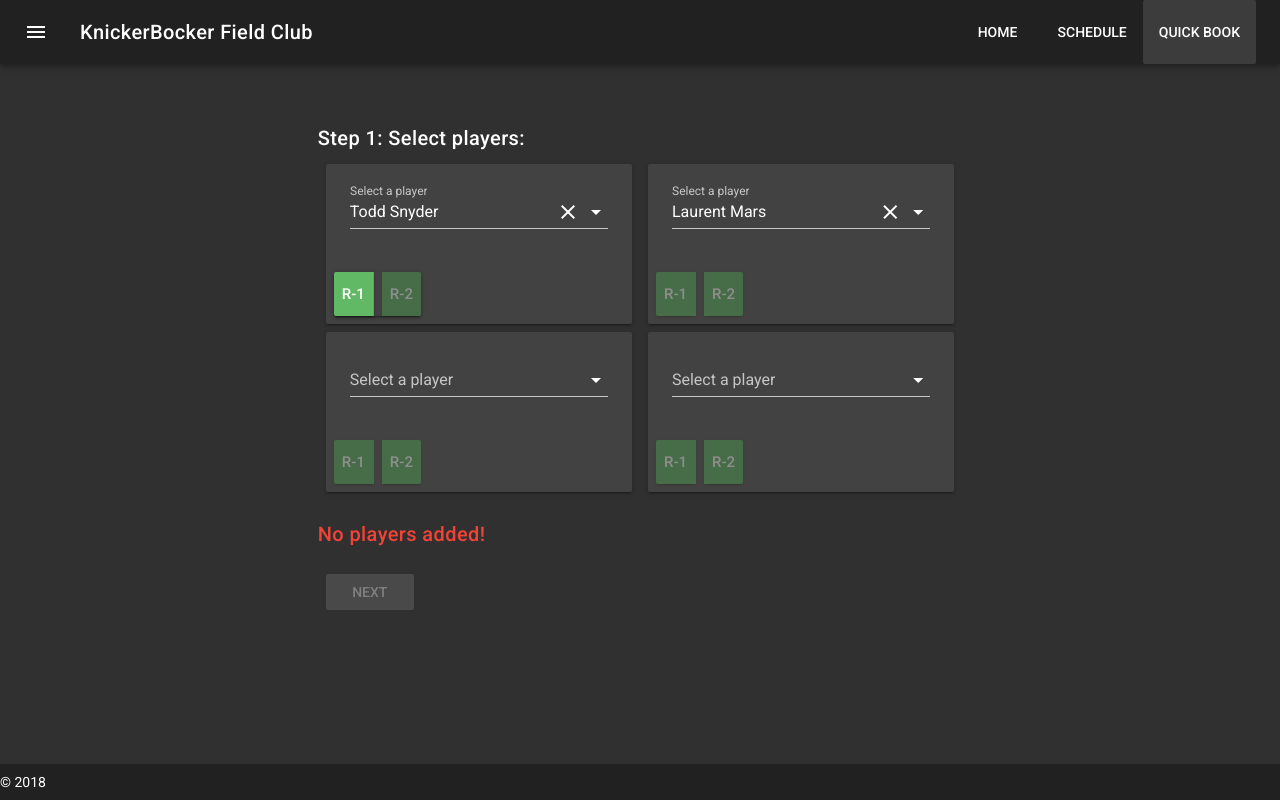
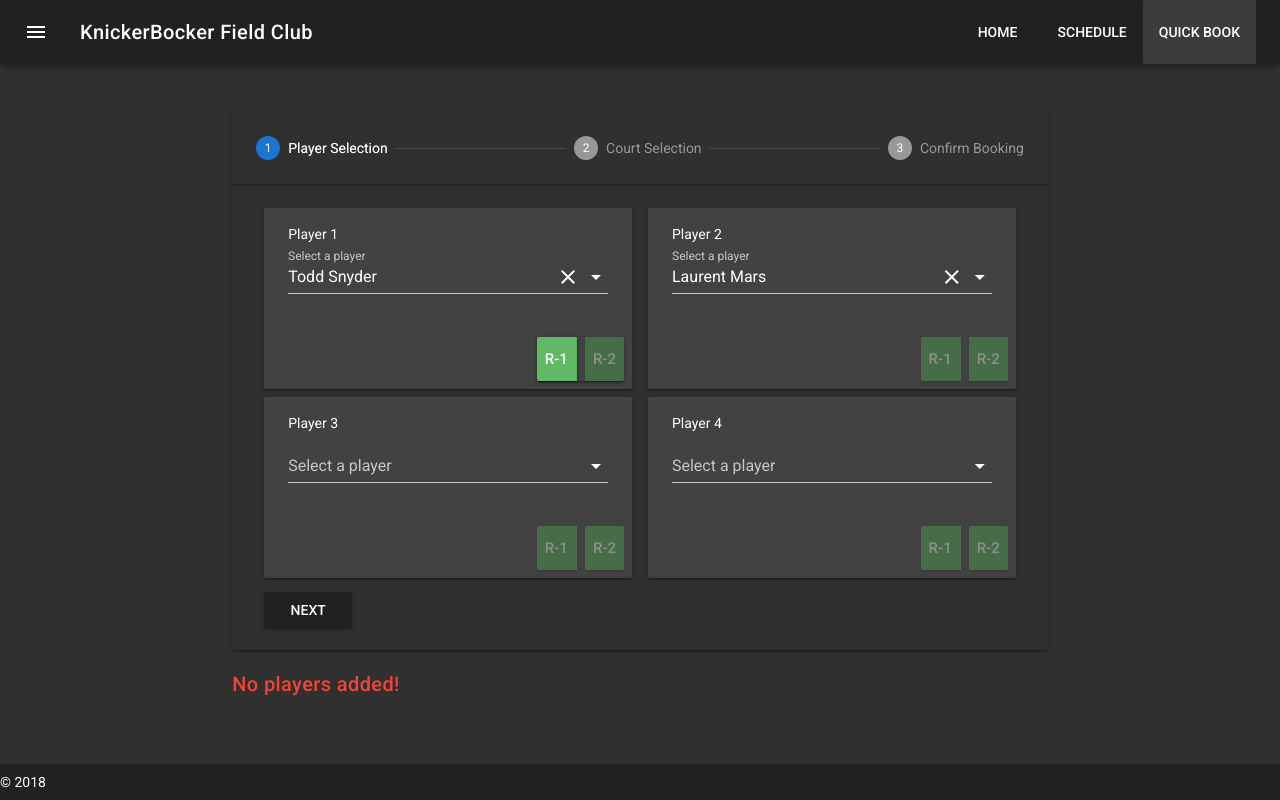
Before and after one commit to dfimiarz/clubhouse-frontend, a Vue app: page /sessions/new in a window 1280 px wide. Built offline with nearby package versions, Linux system fonts and the light colour scheme.

Commit message:
Implemented stepper

```diff
--- a/src/components/AddSession.vue
+++ b/src/components/AddSession.vue
@@ -2,7 +2,7 @@
 <template>
   <v-container fluid fill-height="" >
     <v-layout justify-space-around="" align-start wrap="">
-      <v-flex  sm12 md10 lg8 xl6>
+      <v-flex  sm12 lg10 xl8>
         <regular-match-booking></regular-match-booking>
         <!--
         <v-tabs
--- a/src/components/RegularMatchBooking.vue
+++ b/src/components/RegularMatchBooking.vue
@@ -2,7 +2,16 @@
 <v-container fluid fill-height>
   <v-layout justify-center="" align-center="">
     <v-flex xs12 lg10>
-      <div class="title my-3"> {{ currentTitle }} </div>
+      <v-stepper v-model="bookingStep">
+        <v-stepper-header>
+          <v-stepper-step :complete="e1 > 1" step="1">Player Selection</v-stepper-step>
+          <v-divider></v-divider>
+          <v-stepper-step :complete="e1 > 2" step="2">Court Selection</v-stepper-step>
+          <v-divider></v-divider>
+          <v-stepper-step step="3">Confirm Booking</v-stepper-step>
+        </v-stepper-header>
+        <v-stepper-items>
+          <v-stepper-content step="1">
             <v-layout wrap="" row justify-start="" align-center="">
               <v-flex
                 v-for="(player, index) in match.players"
@@ -13,61 +22,37 @@
                 <!--<player-booking :player="match.players[n-1]" v-on:remove-player="removePlayer" v-if="match.players[n-1] != null"></player-booking>-->
                 <player-selector :index="index" :player="player" v-on:player-updated="updatePlayer" v-on:repeat-status-updated="updateRepeaterStatus"></player-selector>
               </v-flex>
-            <!--
-            <v-flex xs12 md6 class="mb-2" v-if="canAddPlayer()" >
-              <v-card
-                raised=""
-                class="mx-2"
-              >
-                <v-card-text>
-                  <v-layout justify-start="" align-center="" row wrap >
-                    <v-flex xs12 class="px-2">
-                      <v-autocomplete
-                      :items="clubMembers"
-                      item-text="name"
-                      item-value="id"
-                      v-model="selectedMember"
-                      return-object
-                      label="Add a player"
+              <v-btn @click="bookingStep = 2">
+                Next
+              </v-btn>
+          </v-layout>
+          </v-stepper-content>
+          <v-stepper-content step="2">
+            Court selection step
+            <v-btn @click="bookingStep = 1">
+                Players
+              </v-btn>
+            <v-btn @click="bookingStep = 3">
+                Next
+              </v-btn>
+          </v-stepper-content>
+          <v-stepper-content step="3">
+            Confirm Step
+            <v-btn @click="bookingStep = 1">
+                Restart
+            </v-btn>
+            <v-btn>
+                Complete
+              </v-btn>
+          </v-stepper-content>
+        </v-stepper-items>
+      </v-stepper>
 
-                      >
-                      </v-autocomplete>
-                    </v-flex>
-                  </v-layout>
-                </v-card-text>
-                <v-card-actions>
-                    <v-spacer></v-spacer>
-                    <v-btn :disabled="! canAddPlayer()" @click="addPlayer()">
-                      Add
-                    </v-btn>
-                  </v-card-actions>
 
-              </v-card>
-            </v-flex>
-          -->
-          </v-layout>
 
           <div v-if="! playersAdded()" class="title my-4 red--text">No players added!</div>
 
-          <!--
-          <v-select
-          v-model="startTime"
-          :items="startOptions"
-          label="Start Time:"
-          ></v-select>
 
-          <v-text-field
-          label="Player #1 PIN"
-          type="password"
-          class="shrink"
-          ></v-text-field>
-          <div class="my-2" v-if="playersAdded()">
-            <div class="headline">Maximum time: {{maxGameTime}} min. Bumpable</div>
-          </div>
-          -->
-          <v-btn :disabled="! playersAdded()">
-              Next
-          </v-btn>
 
     </v-flex>
   </v-layout>
@@ -101,7 +86,7 @@ export default {
         court: null,
         start: null
       },
-      bookingStep: 1,
+      bookingStep: 0,
       title: "",
     }
   },
--- a/src/components/booking/PlayerSelector.vue
+++ b/src/components/booking/PlayerSelector.vue
@@ -6,6 +6,7 @@
         <v-card-text>
             <v-layout justify-start="" align-center="" row wrap >
                 <v-flex xs12 class="px-2">
+                    Player {{ index + 1 }}
                     <v-autocomplete
                     :items="clubMembers"
                     item-text="name"
@@ -19,6 +20,7 @@
             </v-layout>
         </v-card-text>
         <v-card-actions>
+            <v-spacer></v-spacer>
             <v-btn-toggle v-model="repeatStatus" >
                 <v-btn large="" color='green' value="1">
                     R-1
--- a/src/store/modules/member.js
+++ b/src/store/modules/member.js
@@ -18,7 +18,9 @@ const state = {
         {name: 'Laurent Mars', id: 2, role: 'member'},
         {name: 'Jun Tsuchiya', id: 3, role: 'member'},
         {name: 'Ardis Burfield', id: 4, role: 'member'},
-        {name: 'Boris Alter', id: 5, role: 'member'}
+        {name: 'Boris Alter', id: 5, role: 'member'},
+        {name: 'Daniel Fmith (Guest)', id: 6, role: 'guest'},
+        {name: 'Erick Tester (Guest)', id: 7, role: 'guest'}
       ],
 
 }
```
Also changed, not shown: package.json (+4 -4 lines), 1 other file (tests, documents, lock files or other folders). Lines whose indentation alone changed are shown as unchanged.
